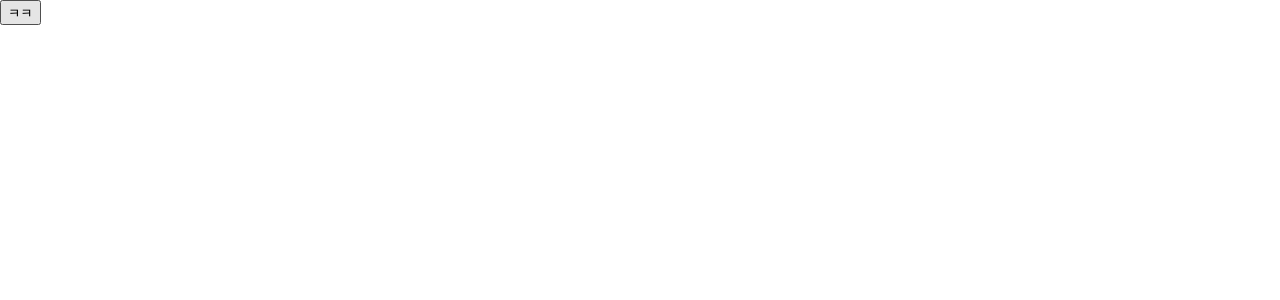
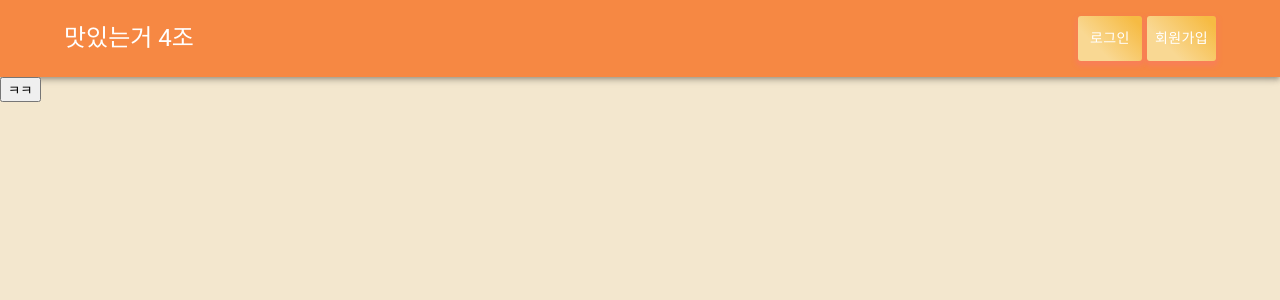
Before and after one commit to zinny22/restaurant_board_FE, a React (Create React App) app: page / in a window 1280 px wide. Shown: the top 300 px of the page. Built offline with nearby package versions, Linux system fonts and the light colour scheme.

Commit message:
헤더ok

```diff
--- a/package.json
+++ b/package.json
@@ -3,6 +3,11 @@
   "version": "0.1.0",
   "private": true,
   "dependencies": {
+    "@emotion/react": "^11.7.1",
+    "@emotion/styled": "^11.6.0",
+    "@mui/icons-material": "^5.4.1",
+    "@mui/material": "^5.4.1",
+    "@mui/styled-engine-sc": "^5.4.1",
     "@testing-library/jest-dom": "^5.14.1",
     "@testing-library/react": "^12.0.0",
     "@testing-library/user-event": "^13.2.1",
@@ -18,6 +23,7 @@
     "redux-actions": "^2.6.5",
     "redux-logger": "^3.0.6",
     "redux-thunk": "^2.4.1",
+    "styled-components": "^5.3.3",
     "web-vitals": "^2.1.0"
   },
   "scripts": {
--- a/src/components/Header.js
+++ b/src/components/Header.js
@@ -0,0 +1,154 @@
+import * as React from 'react';
+import AppBar from '@mui/material/AppBar';
+import Box from '@mui/material/Box';
+import Toolbar from '@mui/material/Toolbar';
+import IconButton from '@mui/material/IconButton';
+import Typography from '@mui/material/Typography';
+import Menu from '@mui/material/Menu';
+import MenuIcon from '@mui/icons-material/Menu';
+import Container from '@mui/material/Container';
+import Avatar from '@mui/material/Avatar';
+import Button from '@mui/material/Button';
+import Tooltip from '@mui/material/Tooltip';
+import MenuItem from '@mui/material/MenuItem';
+import styled from 'styled-components'
+import { history } from "../redux/configureStore";
+
+
+const Header = () => {
+    const [anchorElNav, setAnchorElNav] = React.useState(null);
+
+    const handleOpenNavMenu = (event) => {
+        setAnchorElNav(event.currentTarget);
+    };
+
+    const handleCloseNavMenu = () => {
+        setAnchorElNav(null);
+    };
+
+
+
+    //sx, 테마에 접근할 수 있는 커스텀 스타일을 정의
+    //mr, marginRight
+    //xs, extra-small: 0px or larger
+    //sm, small: 600px or larger
+    //md, medium: 960px or larger //960px 이하이면 없어짐
+    //lg, large: 1280px or larger
+    //xl, extra-large: 1920px or larger
+
+    return (
+        <AppBar style={{ background: '#f68843' }} position="static">
+            <Container>
+                <Toolbar disableGutters >
+                    <Typography
+                        anchorEl={anchorElNav}
+                        onClick={handleCloseNavMenu}
+                        variant="h5" //글자크기
+                        noWrap
+                        component="div"
+                        sx={{ flexGrow: 1, display: { xs: 'none', md: 'flex' } }}
+                    >
+                        맛있는거 4조
+                    </Typography>
+
+                    <Typography
+                        variant="h6"
+                        Wrap
+                        component="div"
+                        sx={{ flexGrow: 1, display: { xs: 'flex', md: 'none' } }}
+                    >
+                        맛있는거 4조
+                    </Typography>
+
+                    <Box sx={{ flexGrow: 0, display: { xs: 'flex', md: 'none' } }}>
+                        {/* md가 flex였다가 960 이하로 작아지면 none! xs 0px 이상부터는 flex가 적용! */}
+                        {/* flexGrow: 남은 여백을 비율만큼 채워준다 */}
+                        {/* 작아지면 나오는 메뉴 아이콘 */}
+                        <IconButton
+                            size="large"
+                            aria-label="account of current user"
+                            aria-controls="menu-appbar"
+                            aria-haspopup="true"
+                            onClick={handleOpenNavMenu}
+                            color="inherit"
+                        >
+                            <MenuIcon />
+                        </IconButton>
+
+                        <Menu
+                            id="menu-appbar"
+                            anchorEl={anchorElNav}
+                            anchorOrigin={{
+                                vertical: 'bottom',
+                                horizontal: 'left',
+                            }}
+                            keepMounted
+                            transformOrigin={{
+                                vertical: 'top',
+                                horizontal: 'left',
+                            }}
+                            open={Boolean(anchorElNav)}
+                            onClose={handleCloseNavMenu}
+                            sx={{
+                                display: { xs: 'block', md: 'none' },
+                            }}
+                        >
+
+                            <MenuItem onClick={() => {
+                                handleCloseNavMenu()
+                                history.push("/login")
+                            }}>
+                                <Typography textAlign="center">로그인</Typography>
+                            </MenuItem>
+                            <MenuItem onClick={() => {
+                                handleCloseNavMenu()
+                                history.push("/register")
+                            }}>
+                                <Typography textAlign="center">회원가입</Typography>
+                            </MenuItem>
+
+                        </Menu>
+                    </Box>
+
+                    <Box sx={{ flexGrow: 0, display: { xs: 'none', md: 'flex' } }}>
+
+                        <MyButton
+                            style={{ marginRight: "5px" }}
+                            onClick={() => {
+                                handleCloseNavMenu()
+                                history.push("/login")
+                            }}
+                            sx={{ my: 2, color: 'white', display: 'block' }}
+                        >로그인
+                        </MyButton>
+
+                        <MyButton
+                            onClick={() => {
+                                handleCloseNavMenu()
+                                history.push("/register")
+                            }}
+                            sx={{ my: 2, color: 'white', display: 'block' }}
+                        >회원가입
+                        </MyButton>
+
+                    </Box>
+
+                </Toolbar>
+            </Container>
+        </AppBar>
+    );
+
+};
+
+const MyButton = styled(Button)`
+  background: linear-gradient(45deg, #F9D893 30%, #F6BB43 90%);
+  border: 0;
+  border-radius: 3px;
+  box-shadow: 0 3px 5px 2px rgba(255, 105, 135, 0.3);
+  color: white;
+  height: 45px;
+`;
+
+
+
+export default Header;
--- a/src/redux/configureStore.js
+++ b/src/redux/configureStore.js
@@ -1,5 +1,5 @@
 import { createStore, combineReducers, applyMiddleware, compose } from "redux";
-// import thunk from "redux-thunk";
+import thunk from "redux-thunk";
 import { createBrowserHistory } from "history";
 import { connectRouter } from "connected-react-router";
 
@@ -17,26 +17,26 @@ const rootReducer = combineReducers({
   router: connectRouter(history),
 });
 
-// const middlewares = [thunk.withExtraArgument({ history: history })];
+const middlewares = [thunk.withExtraArgument({ history: history })];
 
-// // 지금이 어느 환경인 지 알려줘요. (개발환경, 프로덕션(배포)환경 ...)
-// const env = process.env.NODE_ENV;
+// 지금이 어느 환경인 지 알려줘요. (개발환경, 프로덕션(배포)환경 ...)
+const env = process.env.NODE_ENV;
 
-// // 개발환경에서는 로거라는 걸 하나만 더 써볼게요.
-// if (env === "development") {
-//   const { logger } = require("redux-logger");
-//   middlewares.push(logger);
-// }
+// 개발환경에서는 로거라는 걸 하나만 더 써볼게요.
+if (env === "development") {
+  const { logger } = require("redux-logger");
+  middlewares.push(logger);
+}
 
-// const composeEnhancers =
-//   typeof window === "object" && window.__REDUX_DEVTOOLS_EXTENSION_COMPOSE__
-//     ? window.__REDUX_DEVTOOLS_EXTENSION_COMPOSE__({
-//         // Specify extension’s options like name, actionsBlacklist, actionsCreators, serialize...
-//       })
-//     : compose;
+const composeEnhancers =
+  typeof window === "object" && window.__REDUX_DEVTOOLS_EXTENSION_COMPOSE__
+    ? window.__REDUX_DEVTOOLS_EXTENSION_COMPOSE__({
+        // Specify extension’s options like name, actionsBlacklist, actionsCreators, serialize...
+      })
+    : compose;
 
-// const enhancer = composeEnhancers(applyMiddleware(...middlewares));
+const enhancer = composeEnhancers(applyMiddleware(...middlewares));
 
-// let store = (initialStore) => createStore(rootReducer, enhancer);
-let store = (initialStore) => createStore(rootReducer);
+let store = (initialStore) => createStore(rootReducer, enhancer);
+// let store = (initialStore) => createStore(rootReducer);
 export default store();
--- a/src/shared/App.css
+++ b/src/shared/App.css
@@ -1,49 +1,3 @@
-.App {
-  text-align: center;
+body {
+  background-color: #f3e7ce;
 }
-
-.App-logo {
-  height: 35vmin;
-  pointer-events: none;
-}
-
-@media (prefers-reduced-motion: no-preference) {
-  .App-logo {
-    animation: App-logo-spin infinite 20s linear;
-  }
-}
-
-.App-header {
-  background-color: #282c34;
-  min-height: 80vh;
-  display: flex;
-  flex-direction: column;
-  align-items: center;
-  justify-content: center;
-  font-size: calc(10px + 2vmin);
-  color: white;
-}
-
-.App-link {
-  color: #61dafb;
-}
-
-@keyframes App-logo-spin {
-  from {
-    transform: rotate(0deg);
-  }
-  to {
-    transform: rotate(360deg);
-  }
-}
-
-.images {
-  display: flex;
-  flex-wrap: wrap;
-  justify-content: center;
-}
-.images img {
-  min-width: 100px;
-  height: auto;
-  margin: 5px;
-}
--- a/src/shared/App.js
+++ b/src/shared/App.js
@@ -1,11 +1,12 @@
 import React from 'react';
 import { Route } from 'react-router-dom';
 import PostList from '../pages/PostList'
+import './App.css';
 // import Login from './pages/Login';
 // import Register from './pages/Register';
 // import PostDetail from "./pages/PostDetail";
 
-// import Header from './components/Header';
+import Header from '../components/Header';
 // import PostWrite from './pages/postWrite';
 // import {Grid, Button} from "./elements";
 import { ConnectedRouter } from "connected-react-router";
@@ -26,8 +27,8 @@ function App() {
 
   return (
     <React.Fragment>
-      {/* <Grid>
-      <Header></Header> */}
+       {/* <Grid> */}
+      <Header></Header>
       <ConnectedRouter history={history}>
           <Route path="/" exact component={PostList} />
           {/* <Route path="/login" exact component={Login} />
```
Also changed, not shown: 1 other file (tests, documents, lock files or other folders).
